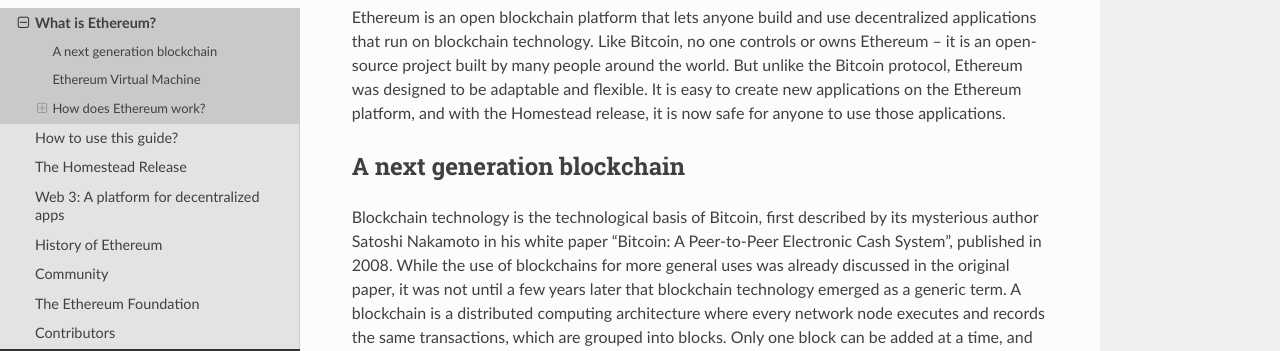
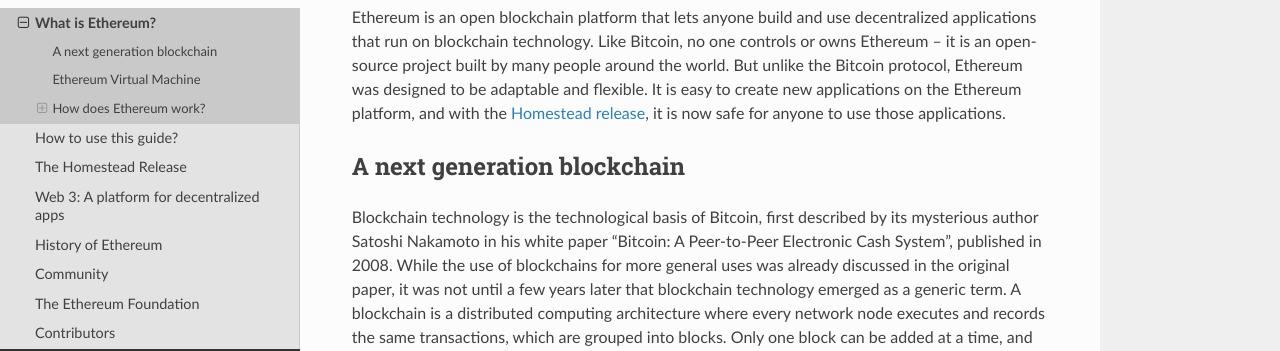
Before and after one commit to ethereum/homestead-guide, a Sphinx documentation site: the page built from source/introduction/what-is-ethereum.rst, in a window 1280 px wide and 900 px high. Shown: the part 154-505 px from the top of the window. Built offline with Sphinx 7.4.7 and the Read the Docs theme 2.0.0, drawn with Linux system fonts in a browser that asks for light colours; part of the change alters nothing that is shown.

```diff
--- a/source/introduction/what-is-ethereum.rst
+++ b/source/introduction/what-is-ethereum.rst
@@ -4,7 +4,7 @@
 What is Ethereum?
 ################################################################################
 
-Ethereum is an open blockchain platform that lets anyone build and use decentralized applications that run on blockchain technology. Like Bitcoin, no one controls or owns Ethereum – it is an open-source project built by many people around the world. But unlike the Bitcoin protocol, Ethereum was designed to be adaptable and flexible. It is easy to create new applications on the Ethereum platform, and with the Homestead release, it is now safe for anyone to use those applications.
+Ethereum is an open blockchain platform that lets anyone build and use decentralized applications that run on blockchain technology. Like Bitcoin, no one controls or owns Ethereum – it is an open-source project built by many people around the world. But unlike the Bitcoin protocol, Ethereum was designed to be adaptable and flexible. It is easy to create new applications on the Ethereum platform, and with the `Homestead release <http://ethdocs.org/en/latest/introduction/the-homestead-release.html#the-homestead-release>`_, it is now safe for anyone to use those applications.
 
 ================================================================================
 A next generation blockchain
```
